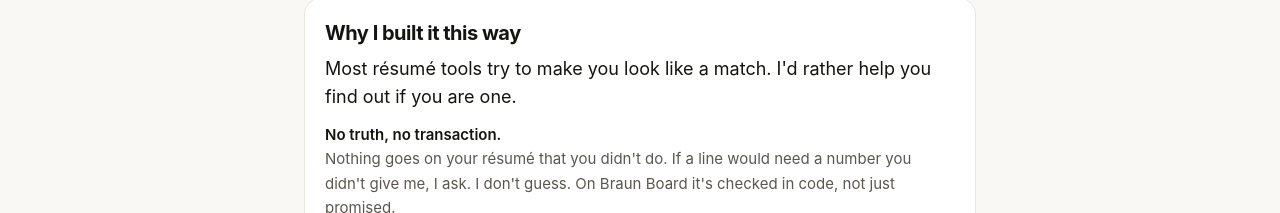
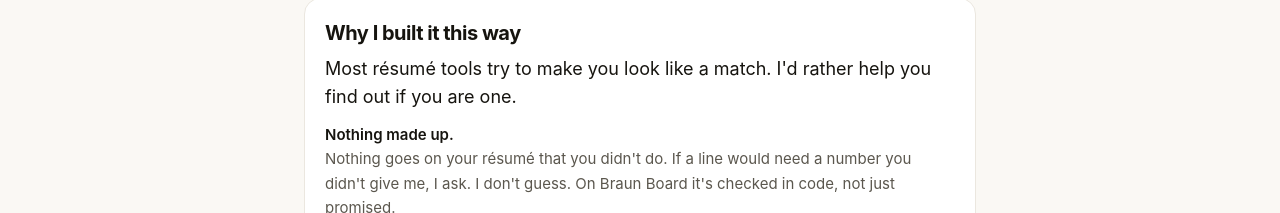
Before and after one commit to joshuabraungit/BraunBoard, a Next.js app: page /before-you-apply in a window 1280 px wide. Shown: the part 297-510 px from the top of the page. Built offline with nearby package versions, Linux system fonts and the light colour scheme; no server answers.

Commit message:
Why I built it this way: "Nothing made up." replaces "No truth, no transaction."
Co-Authored-By: Claude Opus 5.5 <noreply@anthropic.com>
Claude-Session: https://claude.ai/code/session_016iryqUmtzUGVwDGy8GqzAk

```diff
--- a/src/components/WhyThisWay.tsx
+++ b/src/components/WhyThisWay.tsx
@@ -6,7 +6,7 @@ export const WHY_LEAD = "Most résumé tools try to make you look like a match.
 /** builtIn: the Braun Board tool, where the honesty rules are checked in code. The prompt alone can only ask. */
 export const whyPoints = (builtIn: boolean): [string, string][] => [
   [
-    "No truth, no transaction.",
+    "Nothing made up.",
     builtIn
       ? "Nothing goes on your résumé that you didn't do. If a line would need a number you didn't give me, I ask. I don't guess. On Braun Board it's checked in code, not just promised."
       : "Nothing goes on your résumé that you didn't do. If a line would need a number you didn't give it, it asks. It doesn't guess. The prompt spells that out, and the test below is how you check.",
```
